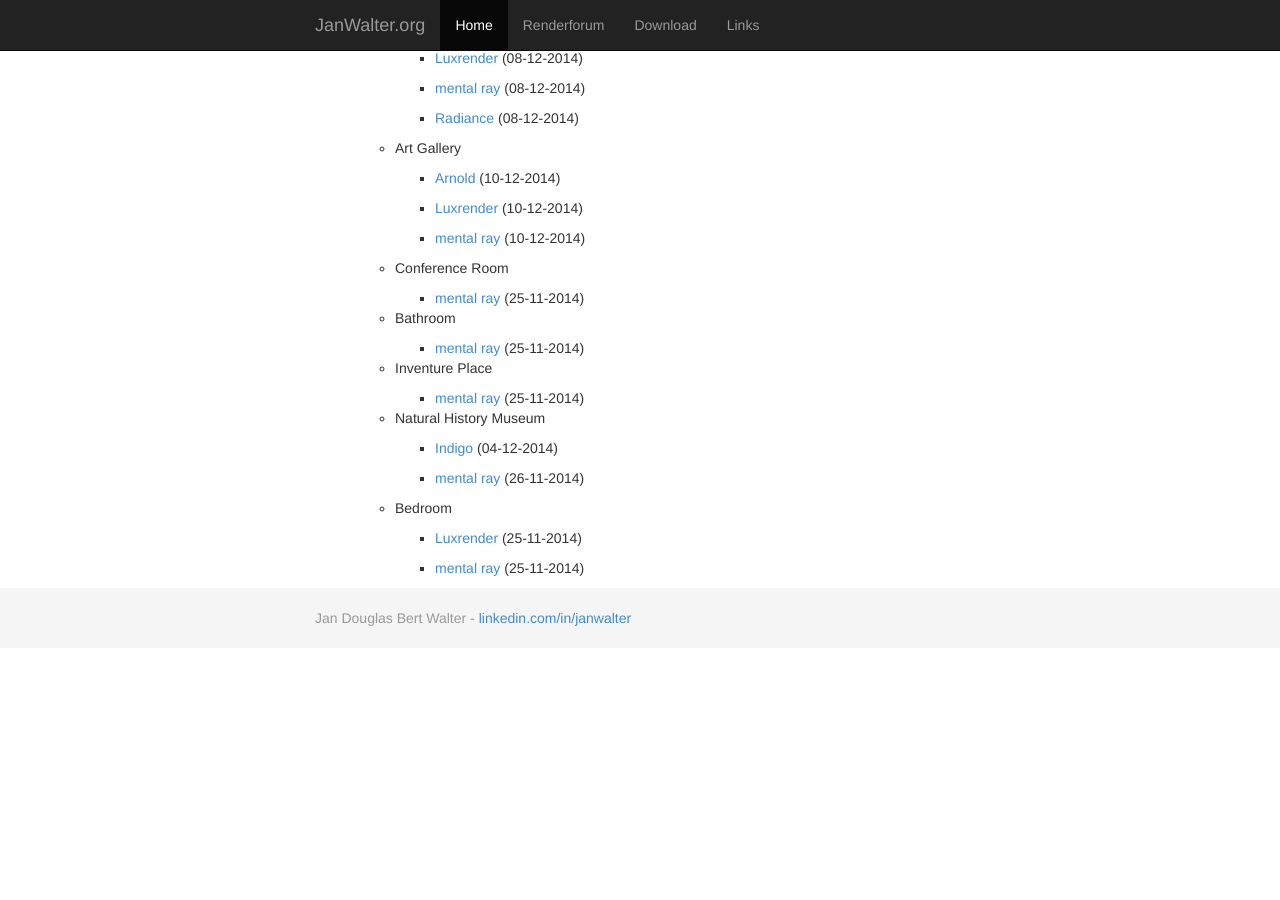
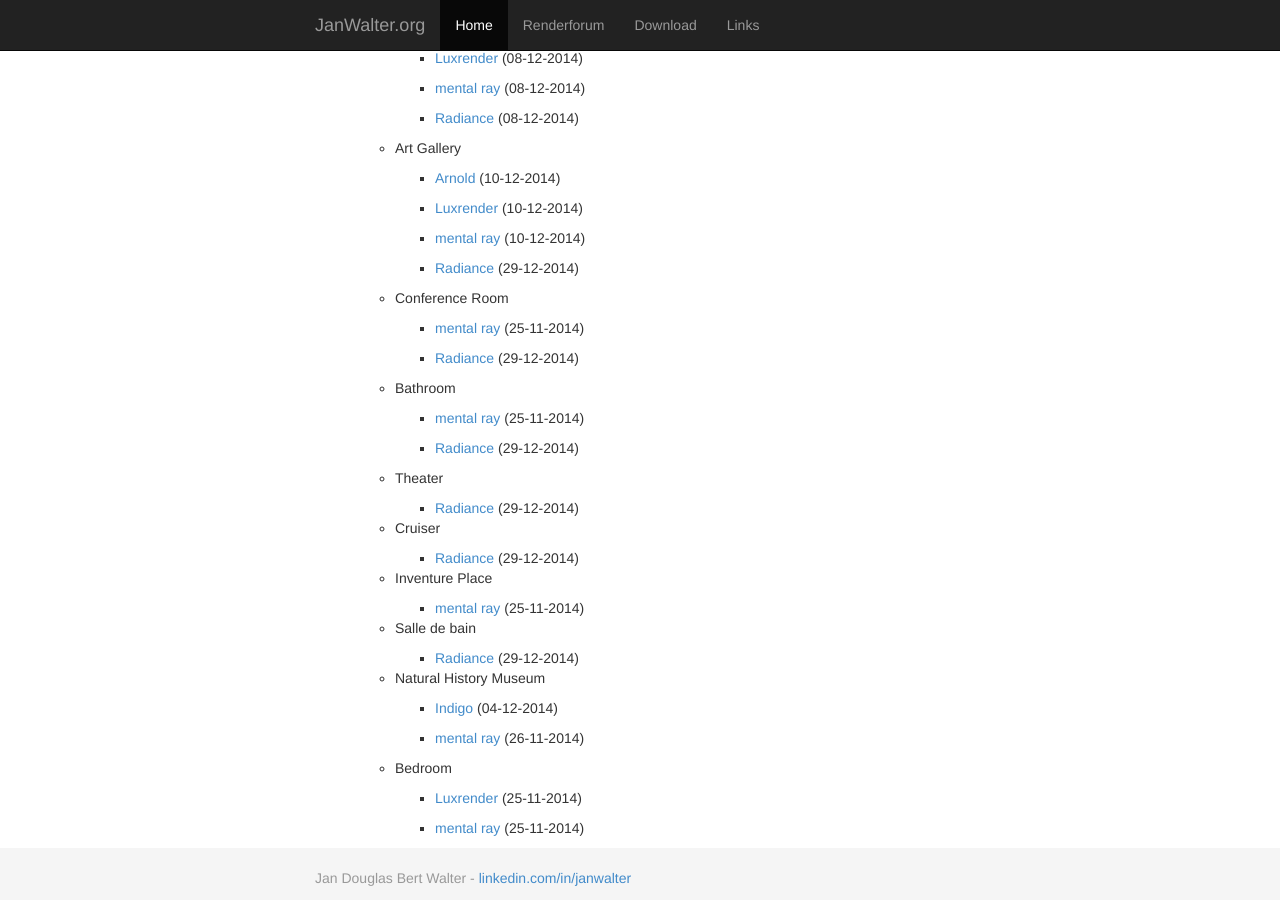
Before and after one commit to wahn/jan_walter_org, a Jekyll site: the page built from download/index.md, in a window 1280 px wide and 900 px high, scrolled down 542 px. Built offline with Jekyll 4.4.1, drawn with Linux system fonts in a browser that asks for light colours; Markdown is read by kramdown in place of the engine named in the settings; before the commit the page ends 1190 px from its top, so only the background shows below that.

Commit message:
Now we have at least one entry for each scene.

```diff
--- a/download/index.md
+++ b/download/index.md
@@ -55,17 +55,35 @@
 
         + [mental ray](https://www.janwalter.org/Download/Scenes/art_gallery_mi.tar.gz) (10-12-2014)
 
+        + [Radiance](https://www.janwalter.org/Download/Scenes/art_gallery_rad.tar.gz) (29-12-2014)
+
     - Conference Room
 
         + [mental ray](https://www.janwalter.org/Download/Scenes/conference_room_mi.tar.gz) (25-11-2014)
+
+        + [Radiance](https://www.janwalter.org/Download/Scenes/conference_room_rad.tar.gz) (29-12-2014)
 
     - Bathroom
 
         + [mental ray](https://www.janwalter.org/Download/Scenes/bathroom_mi.tar.gz) (25-11-2014)
 
+        + [Radiance](https://www.janwalter.org/Download/Scenes/bathroom_rad.tar.gz) (29-12-2014)
+
+    - Theater
+
+        + [Radiance](https://www.janwalter.org/Download/Scenes/theater_rad.tar.gz) (29-12-2014)
+
+    - Cruiser
+
+        + [Radiance](https://www.janwalter.org/Download/Scenes/cruiser_rad.tar.gz) (29-12-2014)
+
     - Inventure Place
 
         + [mental ray](https://www.janwalter.org/Download/Scenes/invplace_mi.tar.gz) (25-11-2014)
+
+    - Salle de bain
+
+        + [Radiance](https://www.janwalter.org/Download/Scenes/salle_de_bain_rad.tar.gz) (29-12-2014)
 
     - Natural History Museum
 
```
